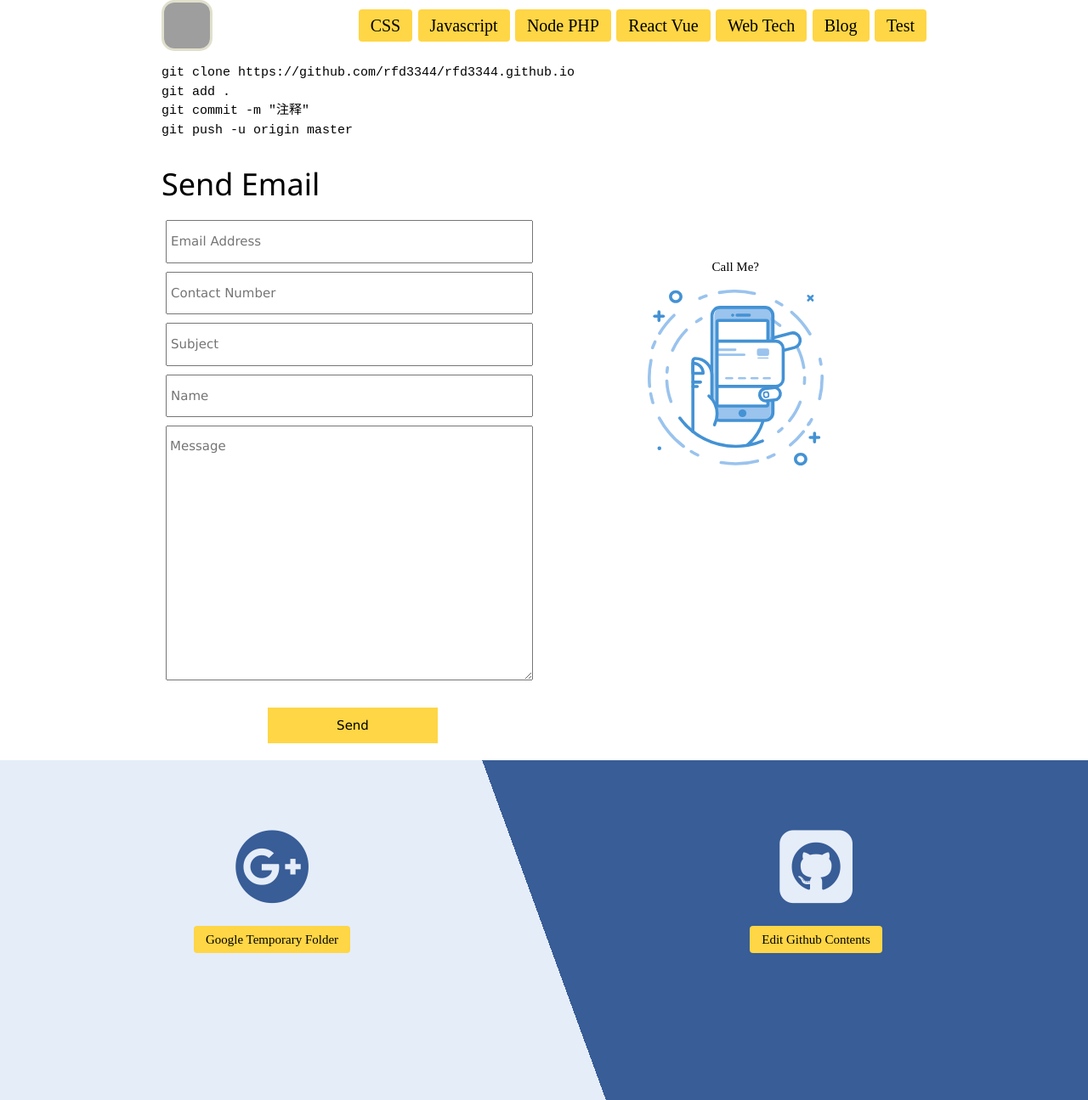
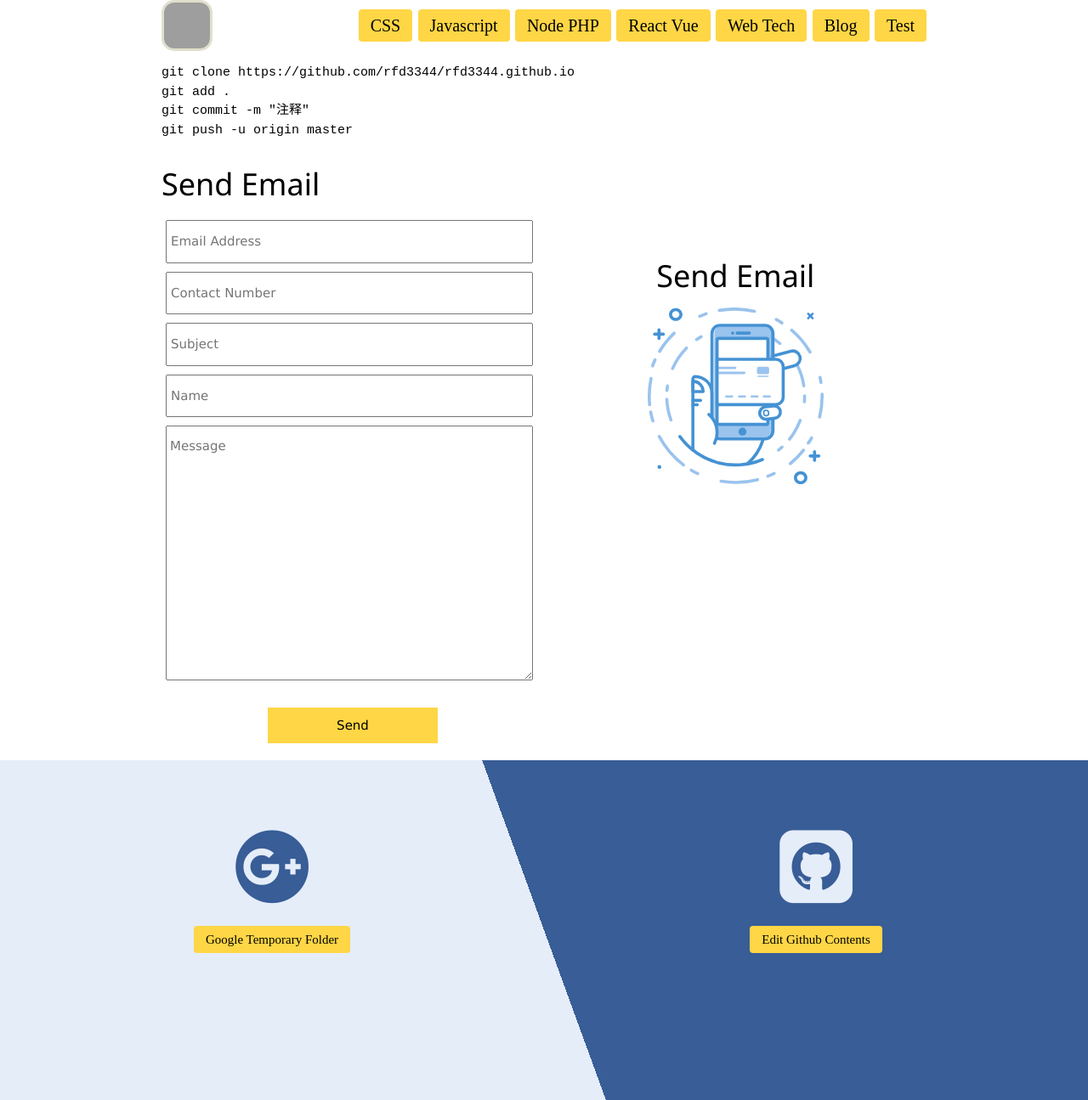
Before and after one commit to rfd3344a/rfd3344.github.io, a Jekyll site: the page built from index.html, in a window 1280 px wide. Shown: the whole page at 85% size. Built offline with Jekyll 4.4.1, drawn with Linux system fonts in a browser that asks for light colours; some web fonts are replaced; grey boxes are pictures that could not be loaded.

Commit message:
Update index.html

```diff
--- a/index.html
+++ b/index.html
@@ -33,7 +33,7 @@ git push -u origin master
    </form>
    </div>
    <a id="Phone" href="tel:+610451950926">
-      <p>Call Me?</p>
+      <h1> Send Email</h1>
       <img src="{{ site.baseurl }}/images/ContactIcon.svg" width="50%"  />
 
 
```
